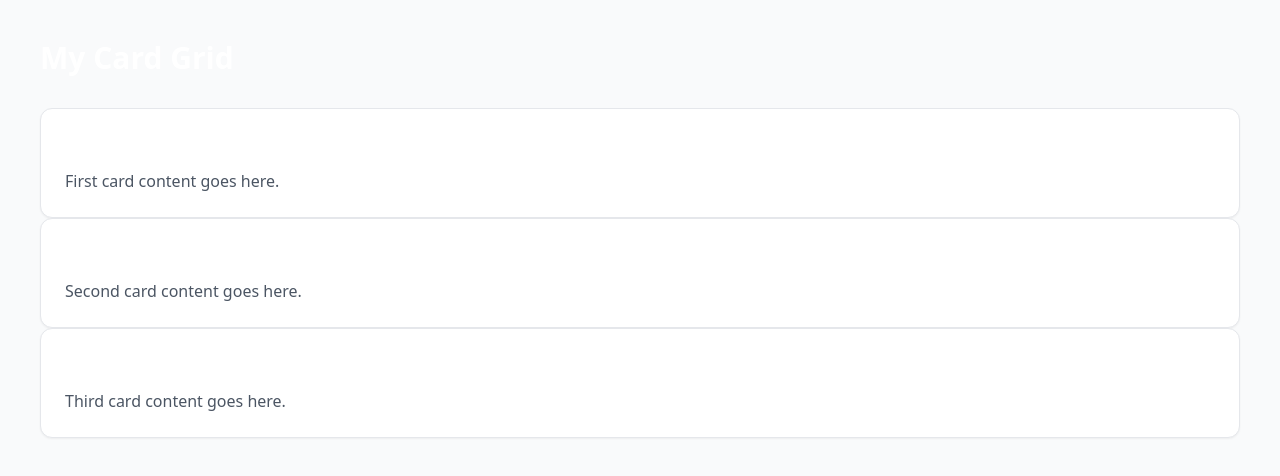
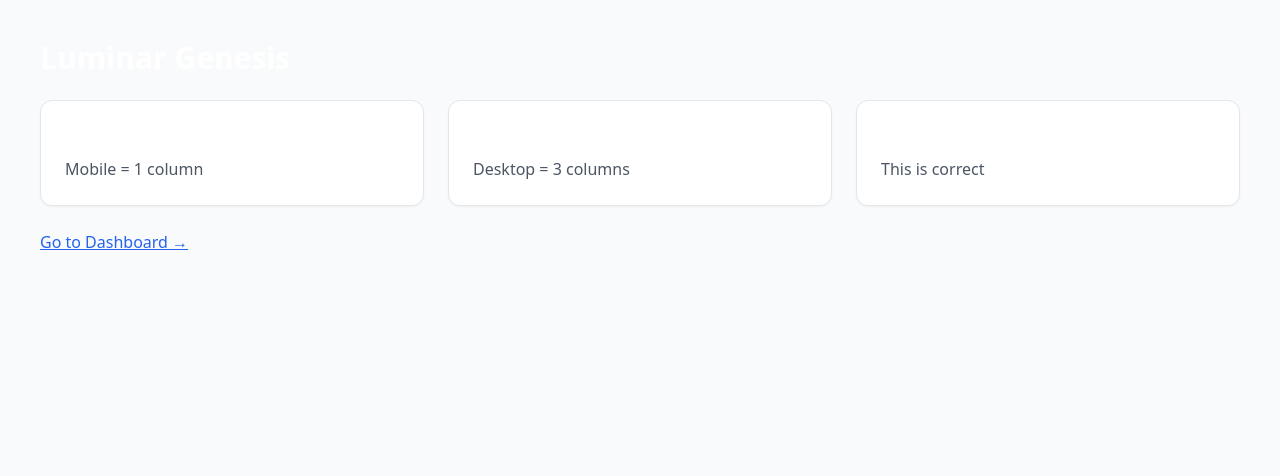
Before and after one commit to BoogieBoogatti/Luminar-Genesis, a Next.js app: page / in a window 1280 px wide. Shown: the top 476 px of the page. Built offline with nearby package versions, Linux system fonts and the light colour scheme.

Commit message:
Update page.tsx

```diff
--- a/app/page.tsx
+++ b/app/page.tsx
@@ -1,23 +1,25 @@
 export default function Home() {
-  const items = [
-    { id: 1, title: 'Card 1', desc: 'First card content goes here.' },
-    { id: 2, title: 'Card 2', desc: 'Second card content goes here.' },
-    { id: 3, title: 'Card 3', desc: 'Third card content goes here.' },
-  ];
-
   return (
     <main className="min-h-screen bg-gray-50 p-6 md:p-10">
       <div className="mx-auto max-w-7xl">
-        <h1 className="text-3xl font-bold mb-6">My Card Grid</h1>
-
-        <div className="mt-8 grid-cols-1 gap-6 md:grid-cols-3">
-          {items.map((item) => (
-            <div key={item.id} className="rounded-xl border bg-white p-6 shadow-sm">
-              <h2 className="text-xl font-semibold mb-2">{item.title}</h2>
-              <p className="text-gray-600">{item.desc}</p>
-            </div>
-          ))}
+        <h1 className="text-3xl font-bold mb-6">Luminar Genesis</h1>
+        <div className="grid grid-cols-1 md:grid-cols-3 gap-6">
+          <div className="rounded-xl border bg-white p-6 shadow-sm">
+            <h2 className="font-semibold mb-2">Card 1</h2>
+            <p className="text-gray-600">Mobile = 1 column</p>
+          </div>
+          <div className="rounded-xl border bg-white p-6 shadow-sm">
+            <h2 className="font-semibold mb-2">Card 2</h2>
+            <p className="text-gray-600">Desktop = 3 columns</p>
+          </div>
+          <div className="rounded-xl border bg-white p-6 shadow-sm">
+            <h2 className="font-semibold mb-2">Card 3</h2>
+            <p className="text-gray-600">This is correct</p>
+          </div>
         </div>
+        <a href="/dashboard" className="mt-6 inline-block text-blue-600 underline">
+          Go to Dashboard →
+        </a>
       </div>
     </main>
   );
```
